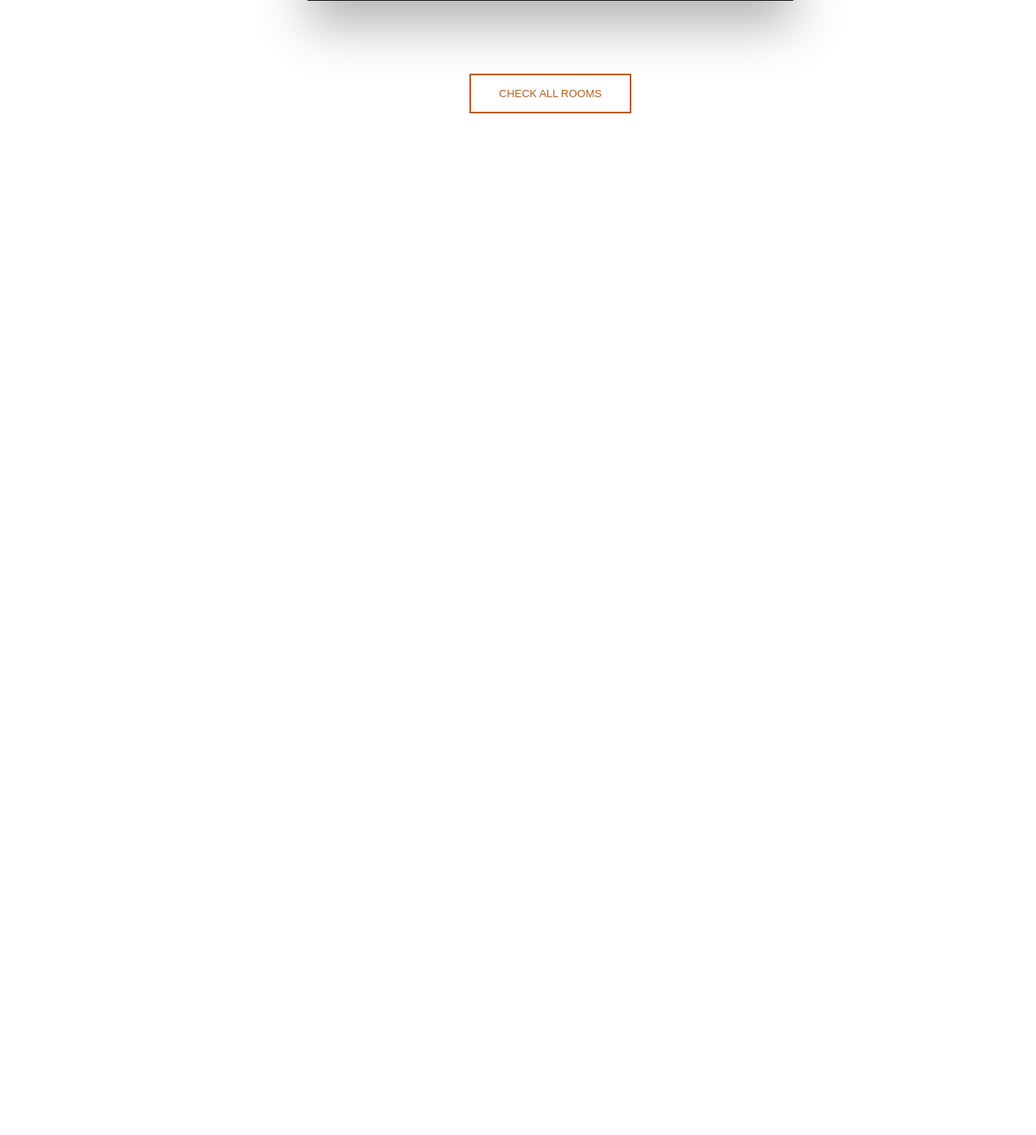
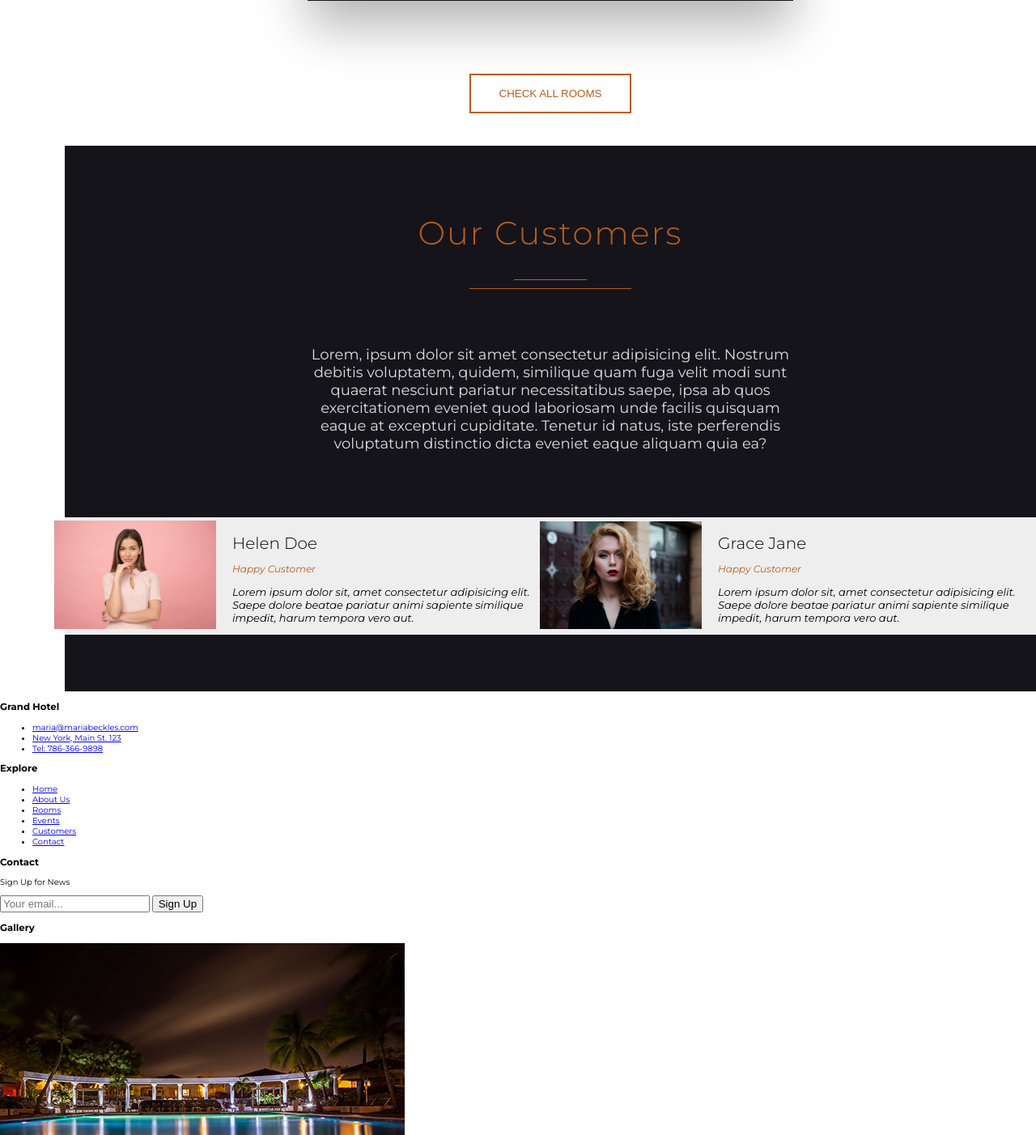
Before and after one commit to mj305/Hotel, a PHP site: page / in a window 1280 px wide. Shown: the part 5098-6500 px from the top of the page at 81% size. Before the commit the page ends 5238 px from the top, so only its background shows below. Run offline with PHP 8.4, Linux system fonts and the light colour scheme; some libraries are stand-ins or nearby versions.

Commit message:
footer markup done

```diff
--- a/css/style.css
+++ b/css/style.css
@@ -226,7 +226,7 @@ body {
 .header {
     margin-left: 8rem;
     height: 100vh;
-    background: linear-gradient(to top, rgba(0,0,0,.6),  rgba(0,0,0,.5)), url(../img/header-1.jpeg) center no-repeat fixed      xx;
+    background: linear-gradient(to top, rgba(0,0,0,.6),  rgba(0,0,0,.5)), url(../img/header-1.jpeg) center no-repeat fixed;
     background-size: cover;
 }
 
@@ -523,6 +523,64 @@ body {
     background-color: #b85d1c;
 
 }
+/* end of rooms */
 
 
-/* end of rooms */
+/* customers */
+.customers {
+    margin-left: 8rem;
+    padding-bottom: 7rem;
+    background-color: #15141b;
+}
+
+.customers-paragraph {
+    font-size: 1.8rem;
+    color: #ddd;
+    width: 50%;
+    margin: 2rem auto 8rem auto;
+    text-align: center;
+}
+
+.customers-card-wrapper {
+    display: flex;
+    justify-content: space-evenly;
+}
+
+.customer-card {
+    background-color: #eee;
+    width: 60rem;
+    display: flex;
+}
+
+.customer-image-wrapper {
+    margin: auto 0;
+}
+
+
+.customer-image {
+    width: 20rem;
+    margin-left: -1.3rem;
+}
+
+.customer-info {
+    padding: 0 2rem;
+}
+
+.customer-full-name {
+    font-size: 2rem;
+    font-weight: 300;
+    margin-bottom: 0;
+}
+
+.customer-paragraph-1 {
+    font-size: 1.2rem;
+    font-style: italic;
+    color: #b85d1c;
+}
+
+.customer-paragraph-2 {
+    font-size: 1.3rem;
+    font-style: italic;
+}
+
+/* end of customers */
--- a/index.html
+++ b/index.html
@@ -37,6 +37,9 @@
                 </li>
                 <li>
                     <a href="https://www.facebook.com/MariaJBeckles" target="blank" class="social-link"><i class="fab fa-facebook-f"></i></a>
+                </li>
+                <li>
+                    <a href="https://www.bandlab.com/mjbec/albums/2422bb73-da6f-ea11-a94c-0003ffd19c0f" target="blank" class="social-link"><i class="fas fa-music"></i></a>
                 </li>
                 <li>
                     <a href="https://www.instagram.com/mariabeckles/?hl=en" target="blank" class="social-link"><i class="fab fa-instagram"></i></a>
@@ -254,9 +257,170 @@
                 <button class="rooms-btn"> Check All Rooms </button>
             </div>
         </section>
+    <!-- end of rooms -->
+
+    <!-- customers -->
+        <section class="customers">
+            <div class="common-header">
+                <h1 class="common-heading"> Our Customers </h1>
+                <div class="underline">
+                    <div class="small-underline"></div>
+                    <div class="big-underline"></div>
+                </div>
+            </div>
+
+            <p class="customers-paragraph">
+                Lorem, ipsum dolor sit amet consectetur adipisicing elit.
+                Nostrum debitis voluptatem, quidem, similique quam fuga
+                velit modi sunt quaerat nesciunt pariatur necessitatibus
+                saepe, ipsa ab quos exercitationem eveniet quod laboriosam
+                unde facilis quisquam eaque at excepturi cupiditate.
+                Tenetur id natus, iste perferendis voluptatum distinctio
+                dicta eveniet eaque aliquam quia ea?
+            </p>
+
+            <div class="customers-card-wrapper">
+                <div class="customer-card">
+                    <div class="customer-image-wrapper">
+                        <img src="img/customer-1.jpeg" class="customer-image" alt="Customer Picture">
+                    </div>
+                    <div class="customer-info">
+                        <h3 class="customer-full-name"> Helen Doe </h3>
+                        <p class="customer-paragraph-1"> Happy Customer </p>
+                        <p class="customer-paragraph-2">
+                            Lorem ipsum dolor sit, amet consectetur adipisicing elit.
+                            Saepe dolore beatae pariatur animi sapiente similique impedit,
+                            harum tempora vero aut.
+                        </p>
+                    </div>
+                </div>
+
+                <div class="customer-card">
+                    <div class="customer-image-wrapper">
+                        <img src="img/customer-2.jpeg" class="customer-image" alt="Customer Picture">
+                    </div>
+                    <div class="customer-info">
+                        <h3 class="customer-full-name"> Grace Jane </h3>
+                        <p class="customer-paragraph-1"> Happy Customer </p>
+                        <p class="customer-paragraph-2">
+                            Lorem ipsum dolor sit, amet consectetur adipisicing elit.
+                            Saepe dolore beatae pariatur animi sapiente similique impedit,
+                            harum tempora vero aut.
+                        </p>
+                    </div>
+                </div>
+            </div>
+        </section>
+    <!-- end of customers -->
 
 
-    <!-- end of rooms -->
+    <!-- footer -->
+        <footer class="footer">
+            <div class="main-part">
+                <div class="footer-list-wrapper">
+                    <h3 class="footer-heading"> Grand Hotel </h3>
+                    <ul class="footer-list">
+                        <li class="footer-list-item">
+                            <a href="#" class="footer-list-link">
+                                maria@mariabeckles.com
+                            </a>
+                        </li>
+                        <li class="footer-list-item">
+                            <a href="#" class="footer-list-link">
+                                New York, Main St. 123
+                            </a>
+                        </li><li class="footer-list-item">
+                            <a href="#" class="footer-list-link">
+                                Tel: 786-366-9898
+                            </a>
+                        </li>
+                    </ul>
+                </div>
+
+                <div class="footer-list-wrapper">
+                    <h3 class="footer-heading"> Explore </h3>
+                    <ul class="footer-list">
+                        <li class="footer-list-item">
+                            <a href="#" class="footer-list-link">
+                                Home
+                            </a>
+                        </li>
+                        <li class="footer-list-item">
+                            <a href="#" class="footer-list-link">
+                                About Us
+                            </a>
+                        </li><li class="footer-list-item">
+                            <a href="#" class="footer-list-link">
+                                Rooms
+                            </a>
+                        </li>
+                        <li class="footer-list-item">
+                            <a href="#" class="footer-list-link">
+                                Events
+                            </a>
+                        </li>
+                        <li class="footer-list-item">
+                            <a href="#" class="footer-list-link">
+                                Customers
+                            </a>
+                        </li>
+                        <li class="footer-list-item">
+                            <a href="#" class="footer-list-link">
+                                Contact
+                            </a>
+                        </li>
+                    </ul>
+                </div>
+
+                <div class="contact">
+                    <h3 class="footer-heading"> Contact </h3>
+                       <p>Sign Up for News</p>
+                       <form class="footer-form">
+                           <input type="text" class="footer-input" placeholder="Your email...">
+                           <button class="footer-btn">
+                                Sign Up
+                           </button>
+                       </form>
+                </div>
+
+                <div class="gallery">
+                    <h3 class="footer-heading"> Gallery </h3>
+                    <div class="gallery-images">
+                        <div class="image-wrapper">
+                            <img src="img/gallery-img-1.jpeg" class="footer-image" alt="Hotel Picture">
+                        </div>
+                        <div class="image-wrapper">
+                            <img src="img/gallery-img-2.jpeg" class="footer-image" alt="Hotel Picture">
+                        </div>
+                        <div class="image-wrapper">
+                            <img src="img/gallery-img-3.jpeg" class="footer-image" alt="Hotel Picture">
+                        </div>
+                        <div class="image-wrapper">
+                            <img src="img/gallery-img-4.jpeg" class="footer-image" alt="Hotel Picture">
+                        </div>
+                        <div class="image-wrapper">
+                            <img src="img/gallery-img-5.jpeg" class="footer-image" alt="Hotel Picture">
+                        </div>
+                        <div class="image-wrapper">
+                            <img src="img/gallery-img-6.jpeg" class="footer-image" alt="Hotel Picture">
+                        </div>
+                    </div>
+                </div>
+            </div>
+
+            <div class="creator-part">
+                <div class="copyright-text">
+                    <p> Copyright &copy; 2020. Grant Hotel. All Rights Reserved</p>
+                </div>
+
+                <div class="text-right">
+                    <p> Made With <i class="fas fa-heart"></i>by <span> Maria Beckles </span></p>
+                </div>
+            </div>
+        </footer>
+    <!-- end of footer -->
+
+
 
 
 
```
